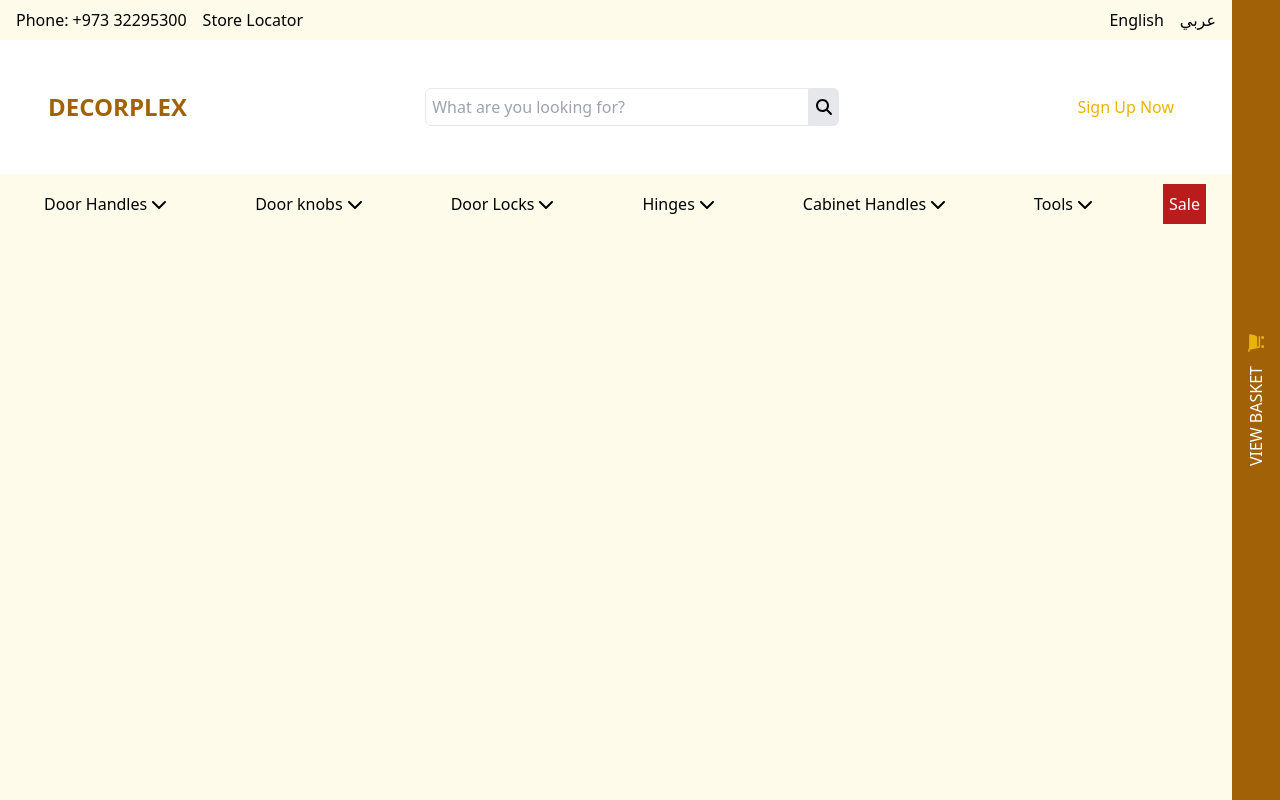
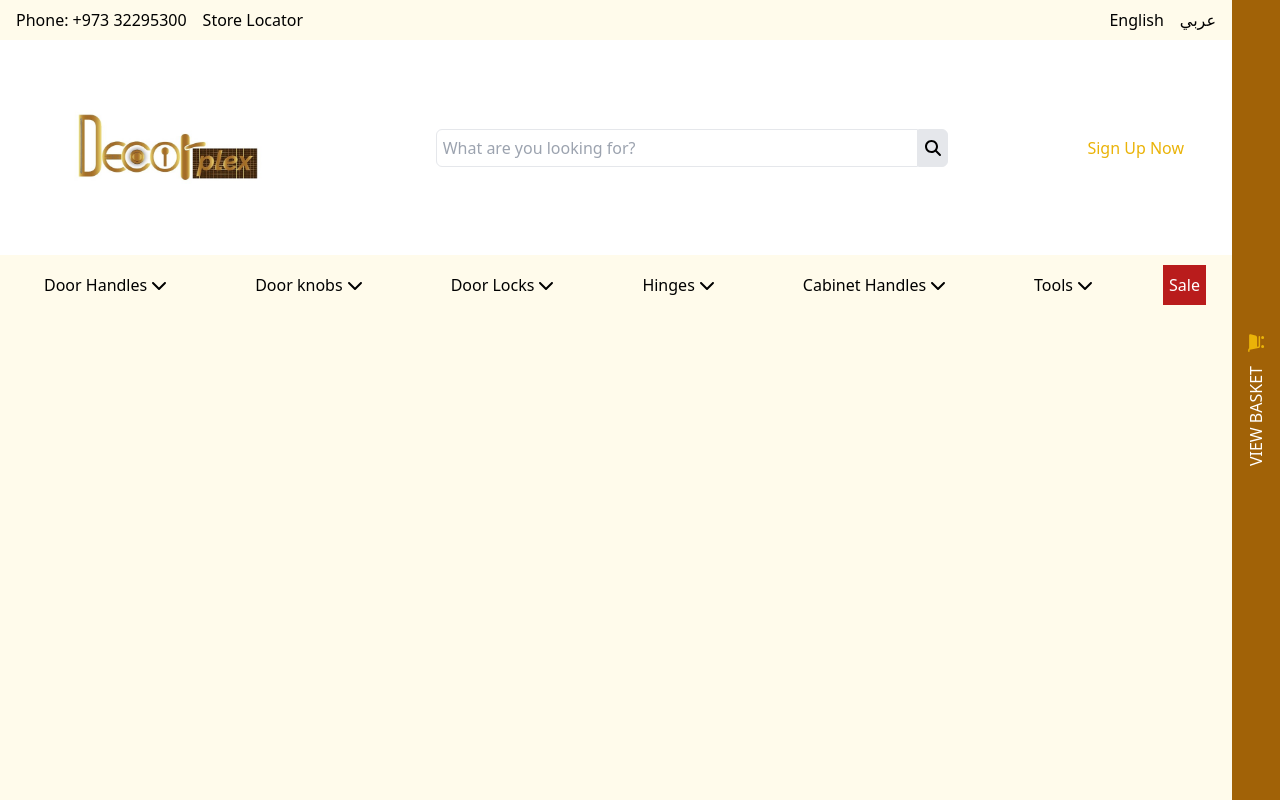
Before and after one commit to abbas-119/Ecommerce-WebApp, a Vue app in the folder frontend/: page / in a window 1280 px wide. Built offline with nearby package versions, Linux system fonts and the light colour scheme.

Commit message:
Added Logo in NavBar.vue

```diff
--- a/frontend/src/components/NavBar.vue
+++ b/frontend/src/components/NavBar.vue
@@ -14,17 +14,20 @@
         </div>
       </div>
       <div class="navbar flex items-center justify-between bg-white p-12">
-        <div class="logo text-2xl font-bold text-yellow-700">DECORPLEX</div>
-        <div class="flex items-center">
-          <input type="text" placeholder="What are you looking for?" class="search-bar p-1.5 w-96 border rounded-l-md"/>
+        <div class="logo">
+          <img src="@/assets/Decorplex Logo.png" alt="Decorplex Logo" class="h-21 w-60 object-contain" />
+        </div>
+        <div class="flex items-center flex-grow max-w-lg ml-6">
+          <input type="text" placeholder="What are you looking for?" class="search-bar p-1.5 w-full border rounded-l-md" />
           <button class="bg-gray-200 p-1.5 border rounded-r-md">
             <font-awesome-icon :icon="['fas', 'search']" />
           </button>
         </div>
-        <div class="links flex items-center">
-          <a href="#" class="mr-2.5 text-yellow-500">Sign Up Now</a>
+        <div class="links flex items-center ml-4">
+          <a href="#" class="text-yellow-500">Sign Up Now</a>
         </div>
       </div>
+
       <div class="categories flex justify-around w-full mt-2.5">
         <div class="relative group">
           <div class="flex items-center mx-2.5 text-black hover:bg-gray-100 p-2 rounded-md">
```
Also changed, not shown: frontend/src/assets/Decorplex Logo.png (added).
